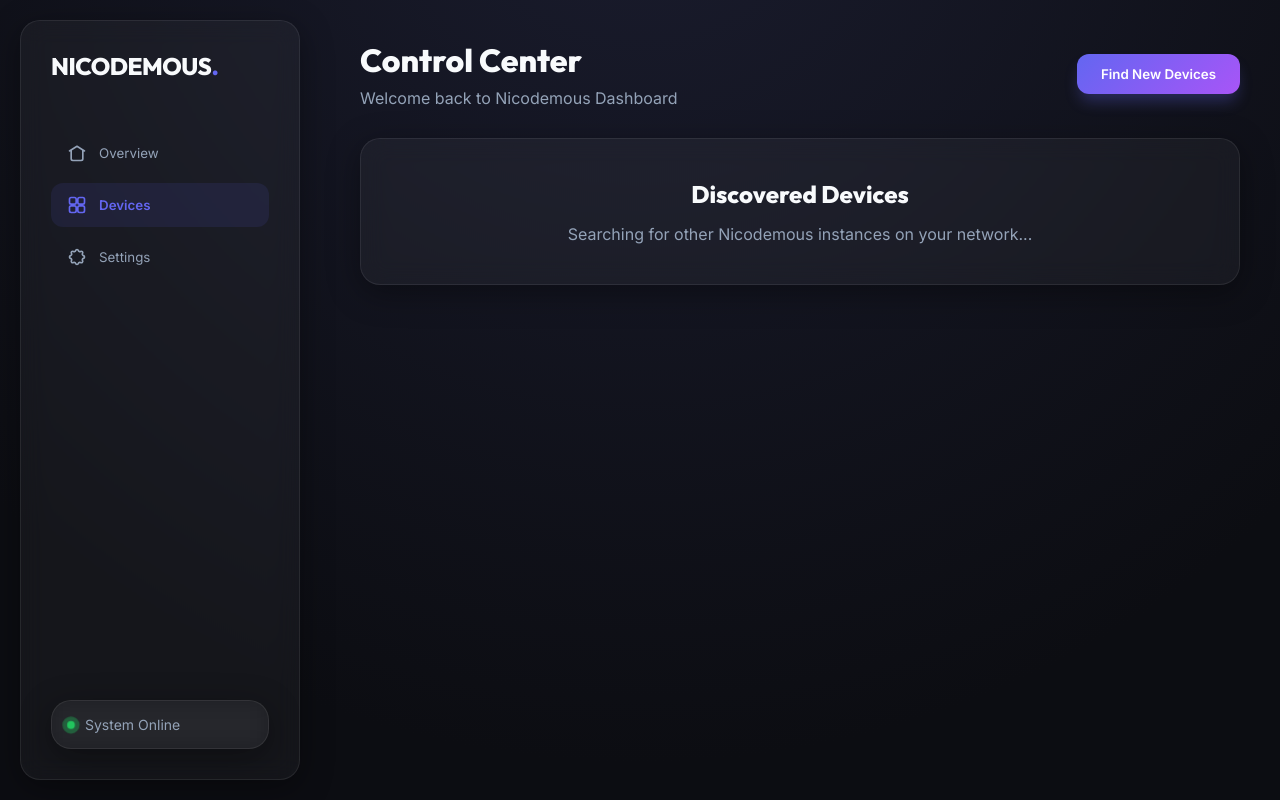
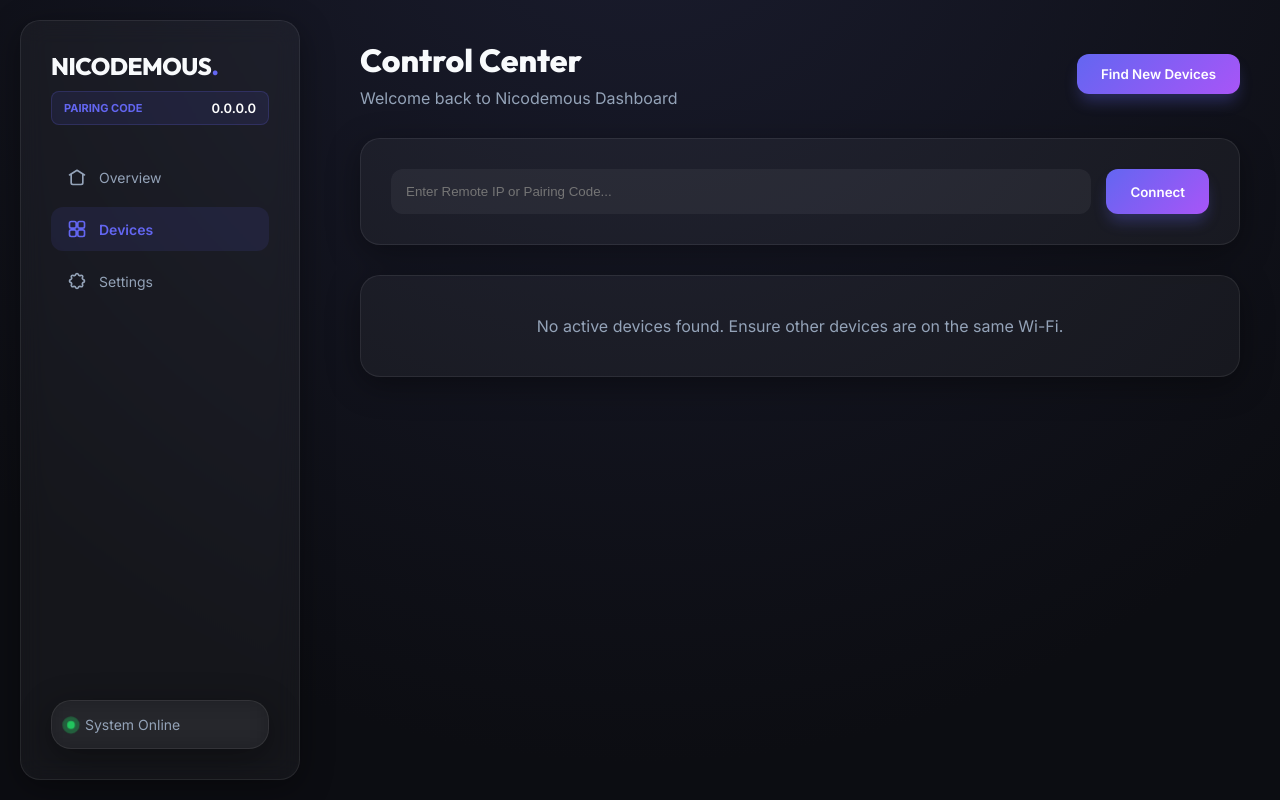
Before and after one commit to rodrigod3v/nicodemous, a React (Vite) app in the folder frontend/: page / in a window 1280 px wide. Both pictures are taken after a click on the button "Devices". Built offline with nearby package versions, Linux system fonts and the light colour scheme.

Commit message:
feat: implement pairing code and device discovery UI

```diff
--- a/frontend/src/App.jsx
+++ b/frontend/src/App.jsx
@@ -12,8 +12,11 @@ function App() {
           const data = JSON.parse(message);
           // Handle incoming data like discovered devices, clipboard sync, etc.
           if (data.type === 'discovery_result') {
-            // Update device list in global state or via events
             const event = new CustomEvent('nicodemous_discovery', { detail: data.devices });
+            window.dispatchEvent(event);
+          }
+          if (data.type === 'local_ip') {
+            const event = new CustomEvent('nicodemous_ip', { detail: data.ip });
             window.dispatchEvent(event);
           }
         } catch (e) {
--- a/frontend/src/components/Dashboard.jsx
+++ b/frontend/src/components/Dashboard.jsx
@@ -8,13 +8,26 @@ const Dashboard = () => {
         clipboard: true
     });
     const [discoveredDevices, setDiscoveredDevices] = useState([]);
+    const [manualIp, setManualIp] = useState('');
+    const [localIp, setLocalIp] = useState('0.0.0.0');
 
-    // Integrate with Photino bridge
+    useEffect(() => {
+        const handleDiscovery = (e) => setDiscoveredDevices(e.detail);
+        const handleIp = (e) => setLocalIp(e.detail);
+
+        window.addEventListener('nicodemous_discovery', handleDiscovery);
+        window.addEventListener('nicodemous_ip', handleIp);
+
+        return () => {
+            window.removeEventListener('nicodemous_discovery', handleDiscovery);
+            window.removeEventListener('nicodemous_ip', handleIp);
+        };
+    }, []);
+
     const toggleService = (name) => {
         const newState = !services[name];
         setServices(prev => ({ ...prev, [name]: newState }));
 
-        // Notify C# backend
         if (window.photino) {
             window.photino.send(JSON.stringify({
                 type: 'service_toggle',
@@ -30,12 +43,23 @@ const Dashboard = () => {
         }
     };
 
+    const connectToDevice = (ip) => {
+        if (window.photino) {
+            window.photino.send(JSON.stringify({ type: 'connect_device', ip }));
+        }
+    };
+
     return (
         <div className="dashboard-container" style={{ display: 'flex', height: '100vh', width: '100vw' }}>
             {/* Sidebar */}
             <aside className="glass" style={{ width: 'var(--sidebar-width)', margin: '20px', display: 'flex', flexDirection: 'column', padding: '30px' }}>
-                <div className="brand" style={{ fontSize: '24px', fontWeight: '800', marginBottom: '50px', letterSpacing: '-0.5px' }}>
+                <div className="brand" style={{ fontSize: '24px', fontWeight: '800', marginBottom: '10px', letterSpacing: '-0.5px' }}>
                     NICODEMOUS<span style={{ color: 'var(--accent-primary)' }}>.</span>
+                </div>
+
+                <div style={{ padding: '8px 12px', background: 'rgba(99, 102, 241, 0.1)', borderRadius: '8px', border: '1px solid rgba(99, 102, 241, 0.2)', marginBottom: '30px', display: 'flex', justifyContent: 'space-between', alignItems: 'center' }}>
+                    <span style={{ fontSize: '11px', fontWeight: '700', color: 'var(--accent-primary)', textTransform: 'uppercase' }}>Pairing Code</span>
+                    <span style={{ fontSize: '13px', fontWeight: '600', color: 'white' }}>{localIp}</span>
                 </div>
 
                 <nav style={{ display: 'flex', flexDirection: 'column', gap: '8px', flexGrow: 1 }}>
@@ -87,10 +111,29 @@ const Dashboard = () => {
                 )}
 
                 {activeTab === 'devices' && (
-                    <div className="glass animate-fade" style={{ padding: '40px', textAlign: 'center' }}>
-                        <h2 style={{ marginBottom: '15px' }}>Discovered Devices</h2>
-                        <p style={{ color: 'var(--text-dim)' }}>Searching for other Nicodemous instances on your network...</p>
-                        {/* List devices here */}
+                    <div className="animate-fade" style={{ display: 'flex', flexDirection: 'column', gap: '30px' }}>
+                        <div className="glass" style={{ padding: '30px', display: 'flex', gap: '15px' }}>
+                            <input
+                                className="glass-input"
+                                placeholder="Enter Remote IP or Pairing Code..."
+                                value={manualIp}
+                                onChange={(e) => setManualIp(e.target.value)}
+                                style={{ flexGrow: 1, background: 'rgba(255,255,255,0.05)', border: 'none', padding: '15px', borderRadius: '12px', color: 'white' }}
+                            />
+                            <button className="glow-button" onClick={() => connectToDevice(manualIp)}>Connect</button>
+                        </div>
+
+                        <div className="grid-layout" style={{ display: 'grid', gridTemplateColumns: 'repeat(auto-fill, minmax(280px, 1fr))', gap: '20px' }}>
+                            {discoveredDevices.length > 0 ? (
+                                discoveredDevices.map((dev, i) => (
+                                    <DeviceCard key={i} name={dev.Name} ip={dev.IPAddress} onConnect={() => connectToDevice(dev.IPAddress)} />
+                                ))
+                            ) : (
+                                <div className="glass" style={{ padding: '40px', textAlign: 'center', gridColumn: '1 / -1' }}>
+                                    <p style={{ color: 'var(--text-dim)' }}>No active devices found. Ensure other devices are on the same Wi-Fi.</p>
+                                </div>
+                            )}
+                        </div>
                     </div>
                 )}
             </main>
@@ -111,7 +154,11 @@ const TabButton = ({ active, onClick, label, icon }) => (
             justifyContent: 'flex-start',
             backgroundColor: active ? 'rgba(99, 102, 241, 0.1)' : 'transparent',
             color: active ? 'var(--accent-primary)' : 'var(--text-dim)',
-            fontWeight: active ? '600' : '400'
+            fontSize: '14px',
+            fontWeight: active ? '600' : '400',
+            border: 'none',
+            cursor: 'pointer',
+            transition: 'all 0.2s'
         }}
     >
         <svg width="20" height="20" fill="none" stroke="currentColor" viewBox="0 0 24 24" strokeWidth="2">
@@ -135,6 +182,23 @@ const ServiceCard = ({ title, description, enabled, onToggle, icon }) => (
             <h3 style={{ fontSize: '20px', marginBottom: '8px' }}>{title}</h3>
             <p style={{ color: 'var(--text-dim)', fontSize: '14px', lineHeight: '1.5' }}>{description}</p>
         </div>
+    </div>
+);
+
+const DeviceCard = ({ name, ip, onConnect }) => (
+    <div className="glass animate-fade" style={{ padding: '24px', display: 'flex', flexDirection: 'column', gap: '15px' }}>
+        <div style={{ display: 'flex', alignItems: 'center', gap: '15px' }}>
+            <div style={{ width: '40px', height: '40px', borderRadius: '50%', backgroundColor: 'rgba(34, 197, 94, 0.15)', display: 'flex', alignItems: 'center', justifyContent: 'center', color: '#22c55e' }}>
+                <svg width="20" height="20" fill="none" stroke="currentColor" viewBox="0 0 24 24" strokeWidth="2">
+                    <path strokeLinecap="round" strokeLinejoin="round" d="M9.75 17L9 20l-1 1h8l-1-1-.75-3M3 13h18M5 17h14a2 2 0 002-2V5a2 2 0 00-2-2H5a2 2 0 00-2 2v10a2 2 0 002 2z" />
+                </svg>
+            </div>
+            <div>
+                <h4 style={{ fontSize: '16px', margin: 0 }}>{name}</h4>
+                <code style={{ fontSize: '12px', color: 'var(--text-dim)' }}>{ip}</code>
+            </div>
+        </div>
+        <button className="glow-button" style={{ padding: '8px', fontSize: '13px' }} onClick={onConnect}>Request Access</button>
     </div>
 );
 
```
Also changed, not shown: 1 other file (tests, documents, lock files or other folders).
